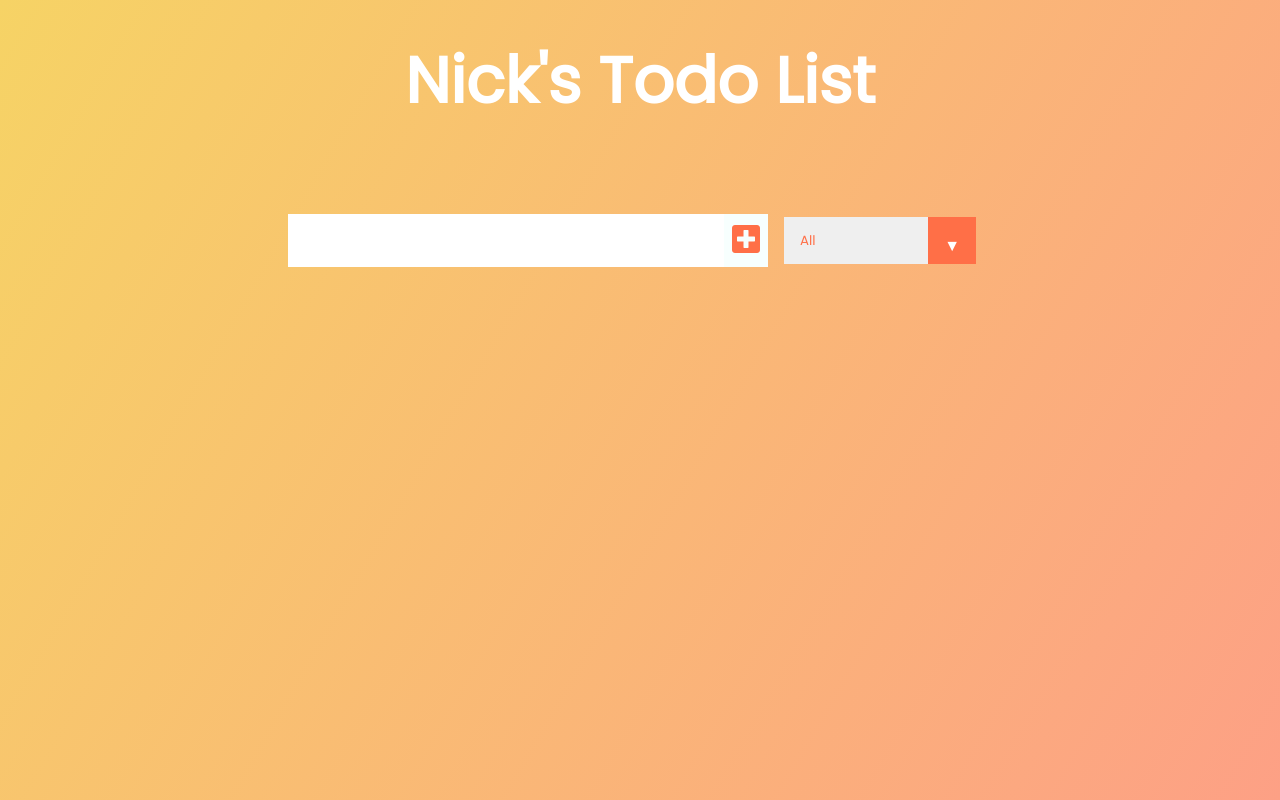
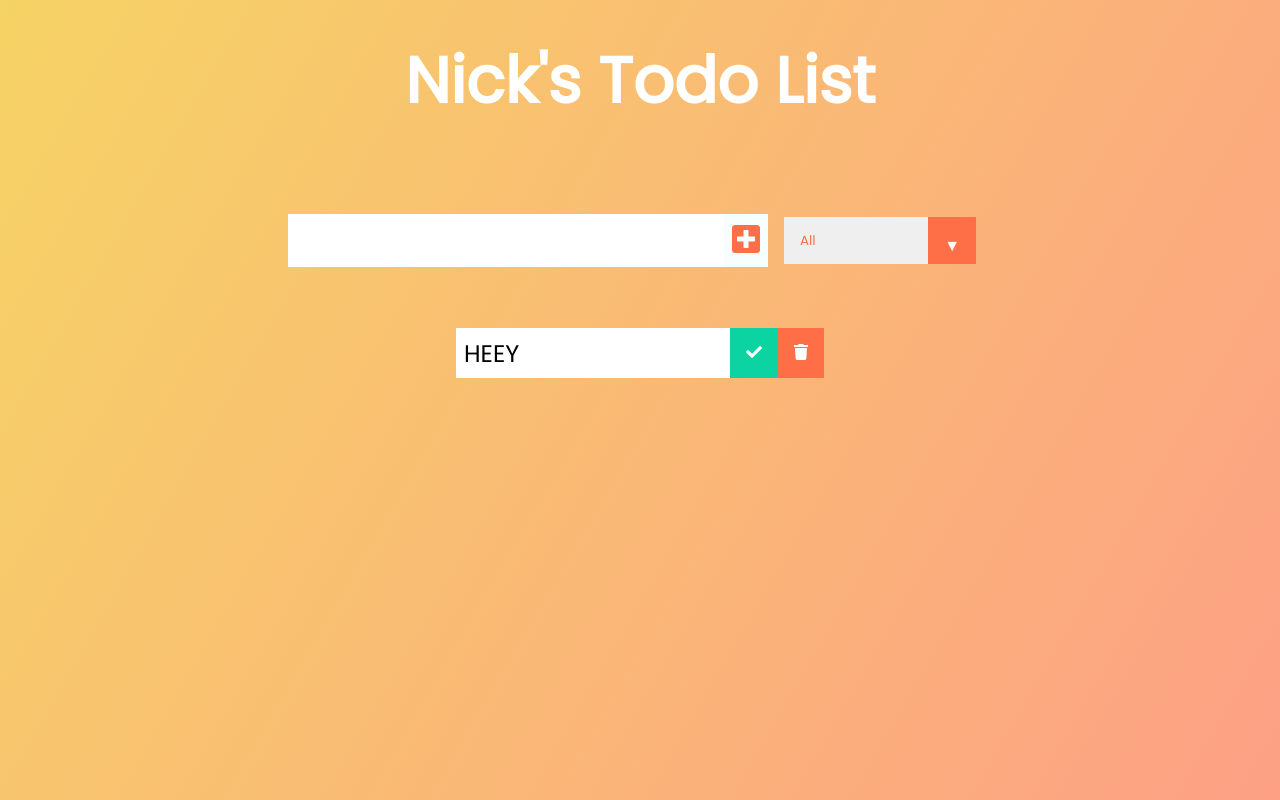
Before and after one commit to nickassembly/ReactTodo, a React (Create React App) app: page / in a window 1280 px wide. Built offline with nearby package versions, Linux system fonts and the light colour scheme.

Commit message:
added single todo element

```diff
--- a/src/App.js
+++ b/src/App.js
@@ -11,7 +11,10 @@ function App() {
       <header>
         <h1>Nick's Todo List </h1>
       </header>
-      <Form setInputText={setInputText} />
+      <Form inputText={inputText}
+        todos={todos}
+        setTodos={setTodos}
+        setInputText={setInputText} />
       <TodoList />
     </div>
   );
--- a/src/components/Form.js
+++ b/src/components/Form.js
@@ -1,7 +1,7 @@
 import React from 'react';
 
 
-const Form = ({ setInputText }) => {
+const Form = ({ setInputText, todos, setTodos, inputText }) => {
     // Here I can write code
     const inputTextHandler = (e) => {
         console.log(e.target.value);
@@ -10,11 +10,18 @@ const Form = ({ setInputText }) => {
 
     const submitTodoHandler = (e) => {
         e.preventDefault();
+        setTodos([
+            ...todos,
+            { text: inputText, completed: false, id: Math.random() * 1000 }
+        ]);
+        setInputText('');
     };
 
     return (
         <form>
-            <input onChange={inputTextHandler} type="text" className="todo-input" />
+            <input value={inputText}
+                onChange={inputTextHandler}
+                type="text" className="todo-input" />
             <button onClick={submitTodoHandler} className="todo-button" type="submit">
                 <i className="fas fa-plus-square"></i>
             </button>
--- /dev/null
+++ b/src/components/Todo.js
@@ -0,0 +1,13 @@
+import React from 'react';
+
+const Todo = () => {
+    return (
+        <div className="todo">
+            <li className='todo-item'>HEEY</li>
+            <button className="complete-btn"><i className="fas fa-check"></i></button>
+            <button className="trash-btn"><i className="fas fa-trash"></i></button>
+        </div>
+    );
+}
+
+export default Todo;
--- a/src/components/TodoList.js
+++ b/src/components/TodoList.js
@@ -1,10 +1,11 @@
 import React from 'react';
+import Todo from "./Todo";
 
 const TodoList = () => {
     return (
         <div className="todo-container">
             <ul className="todo-list">
-
+                <Todo />
             </ul>
         </div>
     );
```
